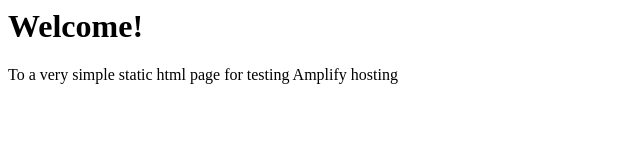
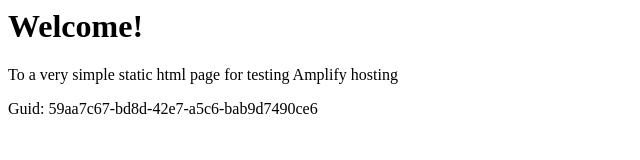
Before and after one commit to aws-aemilia-dub/Github-PR-Commit-Integration-Test-DoNotTouch-GitHubAutoBuildCanaryTest-v1-preprod-eu-west-1, a website: page src/index.html in a window 1280 px wide. Shown: the whole page, without its empty margins (0-640 px from the left). Drawn offline with Linux system fonts and the light colour scheme.

Commit message:
commit from integ tests

```diff
--- a/src/index.html
+++ b/src/index.html
@@ -1,3 +1,5 @@
+
+
 <html lang="en">
 
 <head>
@@ -10,6 +12,6 @@
 <body>
     <h1>Welcome!</h1>
     <p>To a very simple static html page for testing Amplify hosting</p>
-</body>
+    <p>Guid: 59aa7c67-bd8d-42e7-a5c6-bab9d7490ce6</p></body>
 
 </html>
```
